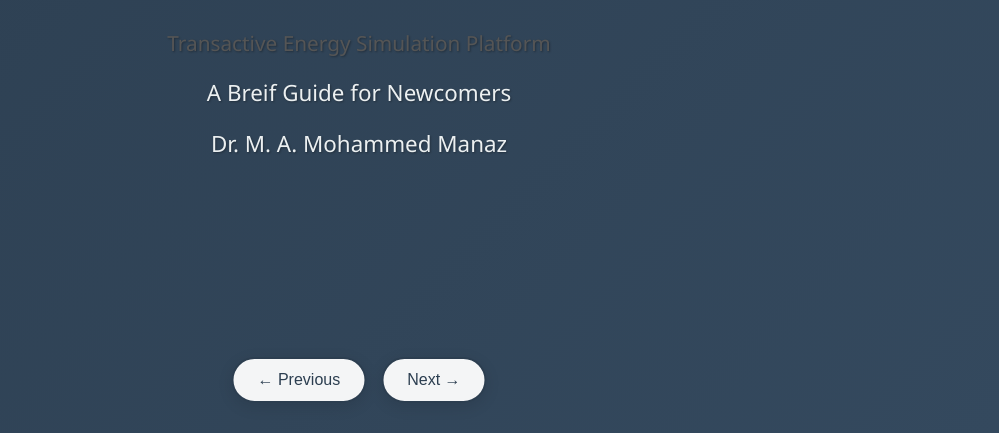
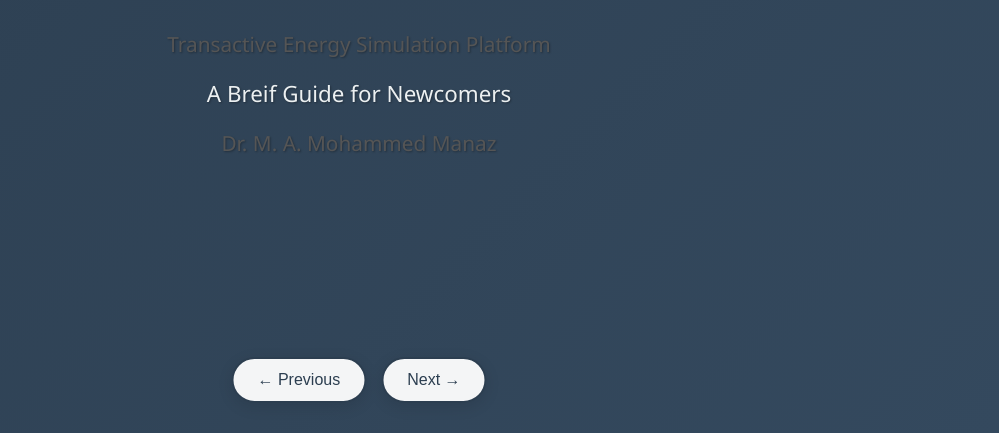
Before and after one commit to mohdmanaz/TESP, a plain HTML site: page index.html in a window 1280 px wide. Shown: the part 367-800 px from the top of the page, without its empty margins (281-1280 px from the left). Drawn offline with Linux system fonts and the light colour scheme.

Commit message:
Update index.html

```diff
--- a/index.html
+++ b/index.html
@@ -252,7 +252,7 @@
             <h1>Introduction to TESP</h1>
             <p class="subtitle">Transactive Energy Simulation Platform</p>
             <p style="font-size: 1.4em; color: #ecf0f1; text-shadow: 1px 1px 2px rgba(0,0,0,0.3);">A Breif Guide for Newcomers</p>
-            <p style="font-size: 1.4em; color: #ecf0f1; text-shadow: 1px 1px 2px rgba(0,0,0,0.3);">Dr. M. A. Mohammed Manaz</p>
+            <p class="subtitle">Dr. M. A. Mohammed Manaz</p>
         </div>
 
         <!-- Slide 2: What is Transactive Energy? -->
```
